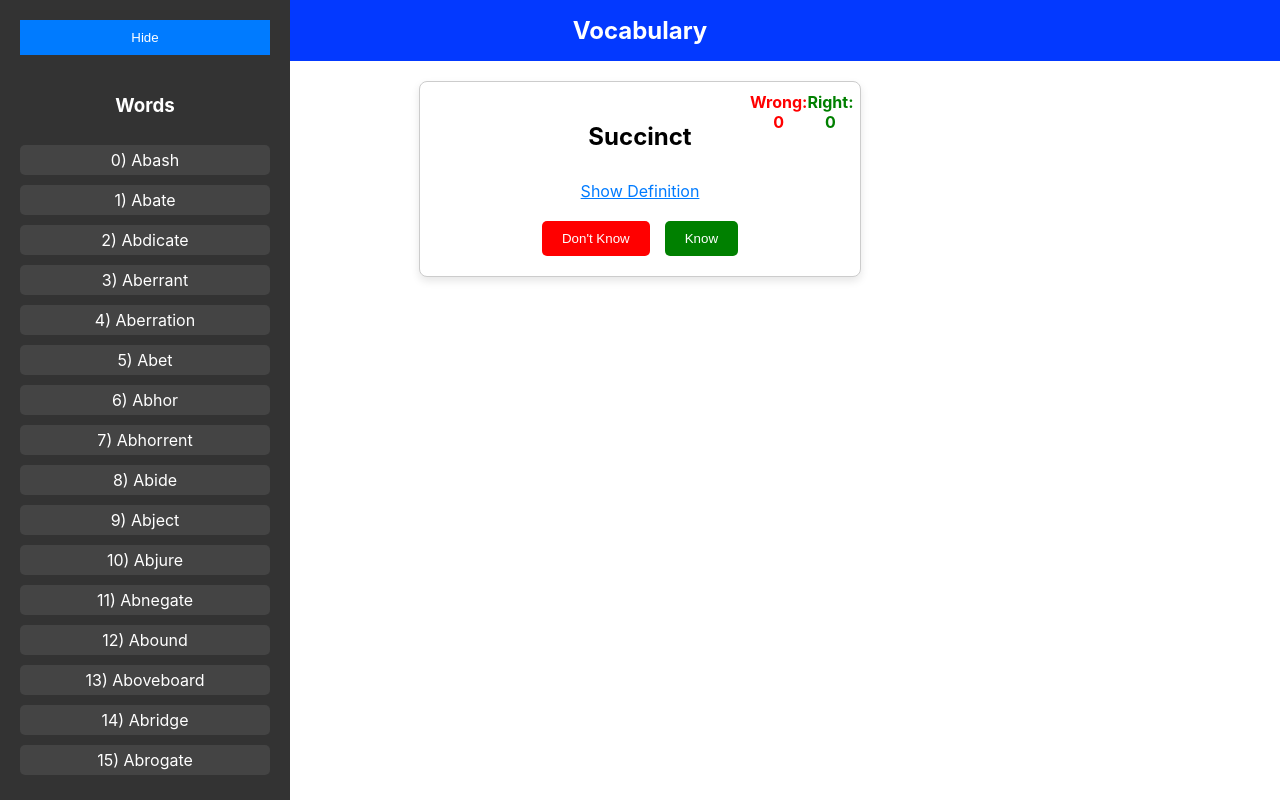
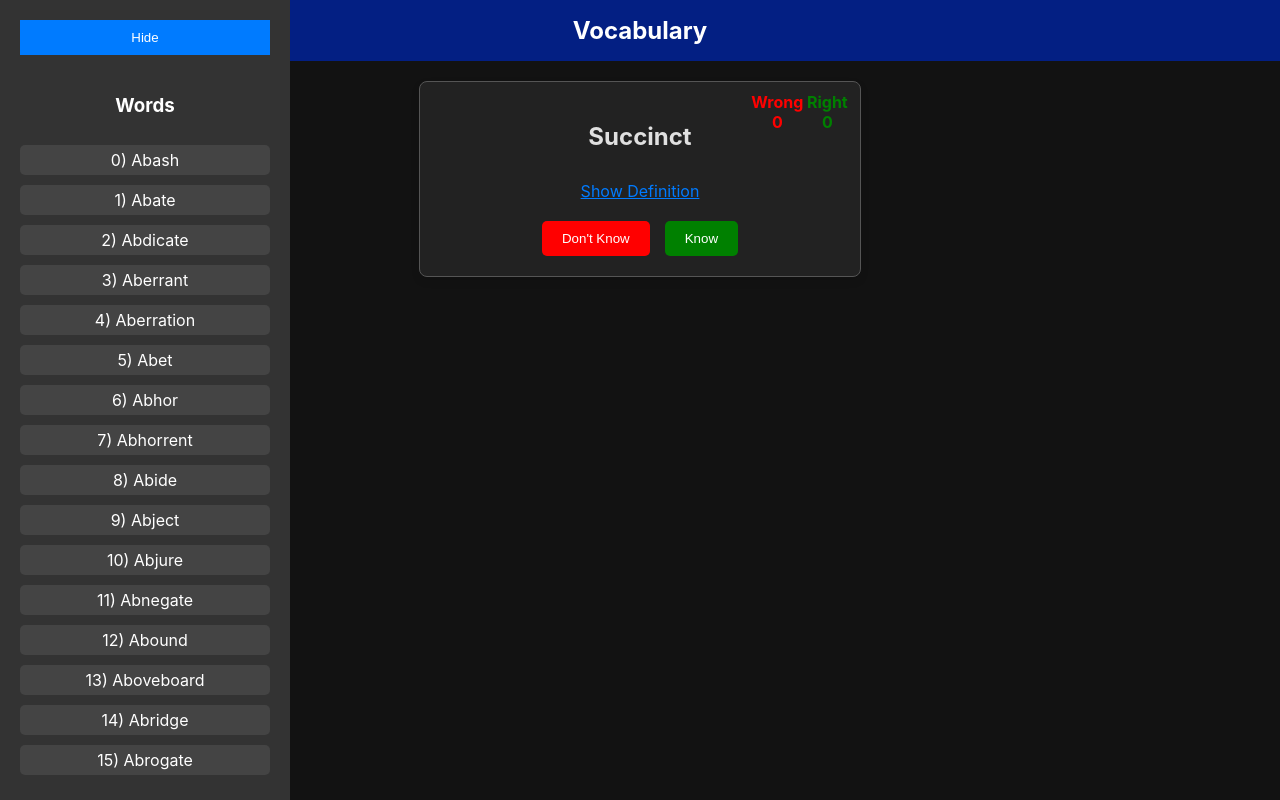
Before and after one commit to VadimEngine/hello-world, a React (Create React App) app: page / in a window 1280 px wide. Built offline with nearby package versions, Linux system fonts and the light colour scheme.

Commit message:
dark mode

```diff
--- a/src/SideBar.js
+++ b/src/SideBar.js
@@ -10,6 +10,7 @@ const Sidebar = ({ wordData, onSelectWord }) => {
 
   const handleWordClick = (word) => {
     onSelectWord(word); // Pass the selected word to the parent component
+    setIsOpen(false); // Close sidebar if click is outside
   };
 
   // Close sidebar when clicking outside of it (for mobile devices)
--- a/src/WordCard.js
+++ b/src/WordCard.js
@@ -9,12 +9,10 @@ const WordCard = ({ wordData, handleNext }) => {
     };
 
     const handleKnow = () => {
-    // Handle the "Know" button click (could add custom logic if needed)
         handleNext();
     };
 
     const handleDontKnow = () => {
-    // Handle the "Don't Know" button click (could add custom logic if needed)
         handleNext();
     };
 
@@ -28,10 +26,10 @@ const WordCard = ({ wordData, handleNext }) => {
         <div className="word-card">
             <div className="status">
             <span className="wrong" style={{ color: "red" }}>
-            Wrong: {Wrong}
+                Wrong {Wrong}
             </span>
             <span className="right" style={{ color: "green" }}>
-            Right: {Right}
+                Right {Right}
             </span>
             </div>
             <h2>{Word}</h2>
--- a/src/index.css
+++ b/src/index.css
@@ -1,3 +1,4 @@
+/* Global Styles */
 body {
   margin: 0;
   font-family: -apple-system, BlinkMacSystemFont, 'Segoe UI', 'Roboto', 'Oxygen',
@@ -5,14 +6,18 @@ body {
     sans-serif;
   -webkit-font-smoothing: antialiased;
   -moz-osx-font-smoothing: grayscale;
+  background-color: #121212; /* Dark background */
+  color: #e0e0e0; /* Lighter text color */
 }
 
+/* App Container */
 .App {
   text-align: center;
 }
 
+/* App Header */
 .App-header {
-  background-color: #282c34;
+  background-color: #1f1f1f; /* Darker background for header */
   min-height: 100vh;
   display: flex;
   flex-direction: column;
@@ -22,10 +27,12 @@ body {
   color: white;
 }
 
+/* App Link */
 .App-link {
   color: #61dafb;
 }
 
+/* Keyframe for Logo Animation */
 @keyframes App-logo-spin {
   from {
     transform: rotate(0deg);
@@ -42,9 +49,9 @@ body {
   position: fixed;
   top: 0;
   left: 0;
-  background-color: #333;
+  background-color: #333; /* Dark background for sidebar */
   color: white;
-  z-index: 10; /* Ensure sidebar is above other content */
+  z-index: 10;
   transition: all 0.3s ease;
   padding: 20px;
   display: flex;
@@ -67,42 +74,41 @@ body {
   padding: 10px;
   cursor: pointer;
   width: 100%;
-  margin-bottom: 20px; /* Adds space between the toggle button and menu */
+  margin-bottom: 20px;
 }
 
 .menu {
   list-style: none;
   padding: 0;
-  overflow-y: auto; /* Enables vertical scrolling */
-  max-height: 80vh; /* Limits the menu height to 80% of the viewport height */
+  overflow-y: auto;
+  max-height: 80vh;
 }
 
 /* Scrollbar Styles */
 .menu::-webkit-scrollbar {
-  width: 8px; /* Width of the scrollbar */
+  width: 8px;
 }
 
 .menu::-webkit-scrollbar-thumb {
-  background-color: #555; /* Color of the scroll thumb */
-  border-radius: 5px; /* Rounded corners for the thumb */
-  border: 2px solid #333; /* Border around the thumb for better visibility */
+  background-color: #555;
+  border-radius: 5px;
+  border: 2px solid #333;
 }
 
 .menu::-webkit-scrollbar-thumb:hover {
-  background-color: #777; /* Darker color on hover */
+  background-color: #777;
 }
 
 .menu::-webkit-scrollbar-track {
-  background-color: #333; /* Color of the scrollbar track */
-  border-radius: 5px; /* Rounded corners for the track */
+  background-color: #333;
+  border-radius: 5px;
 }
 
 /* List item styles */
-
 .menu li {
   margin: 10px 0;
   padding: 5px 10px;
-  background-color: #444;
+  background-color: #444; /* Dark list item background */
   border-radius: 5px;
 }
 
@@ -111,26 +117,26 @@ body {
 }
 
 /* Word Card */
-
 .word-card {
   position: relative;
-  max-width: 400px; /* Set max-width to control card width */
-  margin: 20px auto; /* Center the card horizontally */
+  max-width: 400px;
+  margin: 20px auto;
   padding: 20px;
-  border: 1px solid #ccc;
+  border: 1px solid #555; /* Darker border */
   border-radius: 8px;
-  background-color: #fff;
-  box-shadow: 0 4px 8px rgba(0, 0, 0, 0.1); /* Adds shadow for a card-like effect */
+  background-color: #222; /* Dark background for card */
+  color: #e0e0e0; /* Lighter text for readability */
+  box-shadow: 0 4px 8px rgba(0, 0, 0, 0.1);
   display: flex;
-  flex-direction: column; /* Stack elements vertically */
-  align-items: center; /* Center the elements horizontally */
+  flex-direction: column;
+  align-items: center;
 }
 
 /* Styling for the "Know" and "Don't Know" buttons */
 .button-container {
   display: flex;
-  gap: 15px; /* Adds space between buttons */
-  margin-top: 20px; /* Adds space between the buttons and definition */
+  gap: 15px;
+  margin-top: 20px;
 }
 
 .know-button {
@@ -153,7 +159,7 @@ body {
 
 .know-button:hover,
 .dont-know-button:hover {
-  opacity: 0.8; /* Slightly reduce opacity when hovering */
+  opacity: 0.8;
 }
 
 .show-definition-link {
@@ -195,24 +201,23 @@ body {
   margin: 10px 0;
 }
 
-
 /* Nav bar */
 .navbar {
-  background-color: #0339ff; /* Choose your desired color */
-  padding: 1rem;            /* Add some padding for spacing */
-  color: white;             /* Ensure text is visible on the background */
+  background-color: #031f83;
+  padding: 1rem;
+  color: white;
 }
 
 .navbar h1 {
-  margin: 0;                /* Remove margin from the heading */
+  margin: 0;
 }
 
 .links a {
-  color: white;             /* Link text color */
-  margin-right: 1rem;       /* Add spacing between links */
-  text-decoration: none;    /* Remove underline */
+  color: white;
+  margin-right: 1rem;
+  text-decoration: none;
 }
 
 .links a:hover {
-  text-decoration: underline; /* Optional: Add underline on hover */
+  text-decoration: underline;
 }
```
Also changed, not shown: package.json (+4 -3 lines), 2 other files (tests, documents, lock files or other folders). Lines whose indentation alone changed are shown as unchanged.
